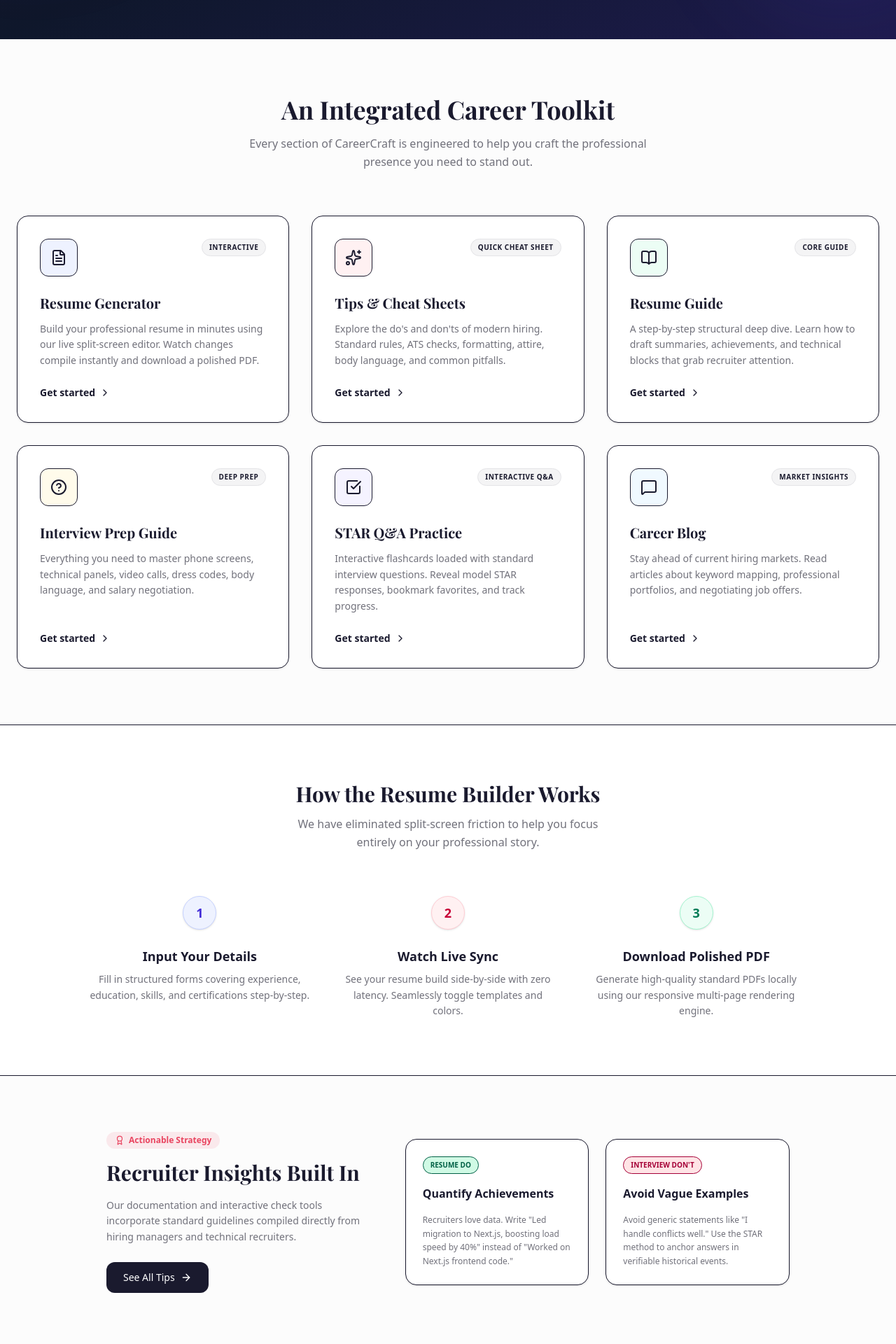
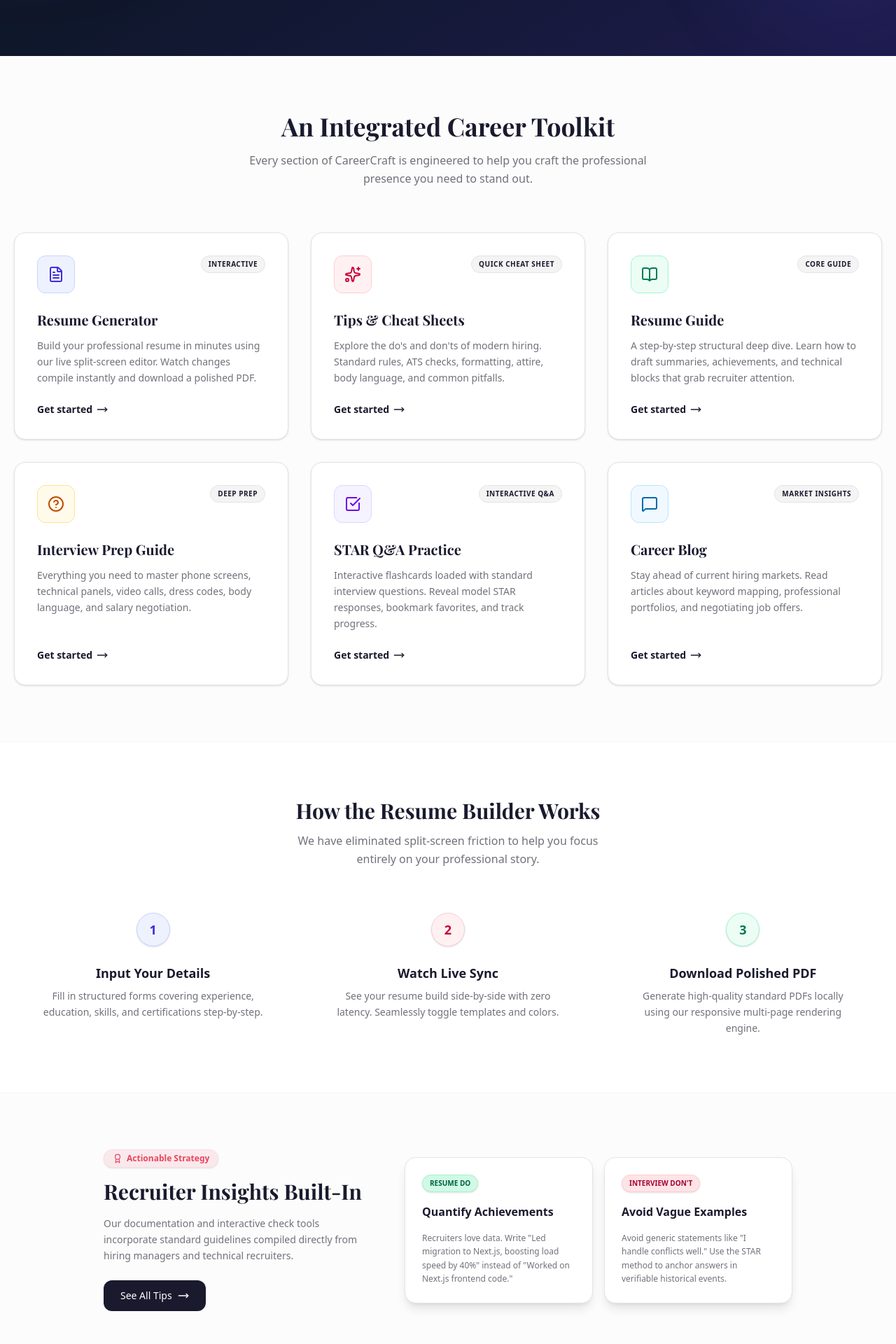
Before and after one commit to Fearless09/CareerCraft, a Next.js app: page / in a window 1280 px wide. Shown: the part 720-2640 px from the top of the page at 70% size. Built offline with nearby package versions, Linux system fonts and the light colour scheme.

Commit message:
Home page refactor

```diff
--- a/src/app/globals.css
+++ b/src/app/globals.css
@@ -75,15 +75,15 @@
   }
 }
 
-.animate-fade-in-up {
+@utility animate-fade-in-up {
   animation: fadeInUp 0.5s cubic-bezier(0.16, 1, 0.3, 1) forwards;
 }
 
-.animate-fade-in {
+@utility animate-fade-in {
   animation: fadeIn 0.4s ease-out forwards;
 }
 
-.animate-slide-in-right {
+@utility animate-slide-in-right {
   animation: slideInRight 0.5s cubic-bezier(0.16, 1, 0.3, 1) forwards;
 }
 
@@ -123,3 +123,11 @@
     min-height: 100% !important;
   }
 }
+
+@utility wrapper {
+  @apply mx-auto w-full max-w-7xl px-5;
+}
+
+@utility transition-300 {
+  @apply transition-all duration-300 ease-in-out;
+}
--- a/src/app/layout.tsx
+++ b/src/app/layout.tsx
@@ -40,7 +40,7 @@
         <AppProvider>
           <Navbar />
           {/* Main content pushed down to avoid navbar overlap */}
-          <main className="flex min-h-[calc(100vh-250px)] flex-1 flex-col pt-[60px] md:pt-[76px]">
+          <main className="flex min-h-[calc(100vh-250px)] flex-1 flex-col pt-15 md:pt-19">
             {children}
           </main>
           <Footer />
--- a/src/app/page.tsx
+++ b/src/app/page.tsx
@@ -6,96 +6,35 @@
   HelpCircle,
   CheckSquare,
   MessageSquare,
-  ArrowRight,
   TrendingUp,
   Award,
   Video,
-  ChevronRight,
+  MoveRight,
 } from "lucide-react";
 import { cn } from "@/lib/utils";
 
 export default function Home() {
-  const directoryCards = [
-    {
-      title: "Resume Generator",
-      description:
-        "Build your professional resume in minutes using our live split-screen editor. Watch changes compile instantly and download a polished PDF.",
-      href: "/generator",
-      icon: FileText,
-      color:
-        "bg-indigo-50 border-indigo-150 text-indigo-700 hover:bg-indigo-100/50",
-      badge: "Interactive",
-    },
-    {
-      title: "Tips & Cheat Sheets",
-      description:
-        "Explore the do's and don'ts of modern hiring. Standard rules, ATS checks, formatting, attire, body language, and common pitfalls.",
-      href: "/tips",
-      icon: Sparkles,
-      color: "bg-rose-50 border-rose-150 text-rose-700 hover:bg-rose-100/50",
-      badge: "Quick Cheat Sheet",
-    },
-    {
-      title: "Resume Guide",
-      description:
-        "A step-by-step structural deep dive. Learn how to draft summaries, achievements, and technical blocks that grab recruiter attention.",
-      href: "/resume-guide",
-      icon: BookOpen,
-      color:
-        "bg-emerald-50 border-emerald-150 text-emerald-700 hover:bg-emerald-100/50",
-      badge: "Core Guide",
-    },
-    {
-      title: "Interview Prep Guide",
-      description:
-        "Everything you need to master phone screens, technical panels, video calls, dress codes, body language, and salary negotiation.",
-      href: "/interview-guide",
-      icon: HelpCircle,
-      color:
-        "bg-amber-50 border-amber-150 text-amber-700 hover:bg-amber-100/50",
-      badge: "Deep Prep",
-    },
-    {
-      title: "STAR Q&A Practice",
-      description:
-        "Interactive flashcards loaded with standard interview questions. Reveal model STAR responses, bookmark favorites, and track progress.",
-      href: "/interview-practice",
-      icon: CheckSquare,
-      color:
-        "bg-violet-50 border-violet-150 text-violet-700 hover:bg-violet-100/50",
-      badge: "Interactive Q&A",
-    },
-    {
-      title: "Career Blog",
-      description:
-        "Stay ahead of current hiring markets. Read articles about keyword mapping, professional portfolios, and negotiating job offers.",
-      href: "/blog",
-      icon: MessageSquare,
-      color: "bg-sky-50 border-sky-150 text-sky-700 hover:bg-sky-100/50",
-      badge: "Market Insights",
-    },
-  ];
+  return (
+    <section className="w-full overflow-x-hidden bg-zinc-50/50 font-sans">
+      {/* 1. Hero Section */}
+      <section
+        id="hero"
+        className="from-primary relative flex min-h-[calc(100dvh-76px)] flex-col items-center justify-center overflow-hidden bg-linear-to-br via-slate-900 to-indigo-950 px-5 py-20 text-white lg:py-28"
+      >
+        {/* Dynamic backdrop accent rings */}
+        <div className="bg-accent/10 absolute top-1/4 -left-36 size-96 rounded-full blur-3xl" />
+        <div className="absolute -right-20 bottom-10 size-80 rounded-full bg-indigo-500/10 blur-3xl" />
 
-  return (
-    <div className="flex w-full flex-1 flex-col overflow-x-hidden bg-zinc-50/50 font-sans">
-      {/* 1. Hero Section */}
-      <section className="from-primary relative overflow-hidden bg-gradient-to-br via-slate-900 to-indigo-950 px-6 py-20 text-white lg:py-28">
-        {/* Dynamic backdrop accent rings */}
-        <div className="bg-accent/10 absolute top-1/4 -left-36 h-96 w-96 rounded-full blur-3xl" />
-        <div className="absolute -right-20 bottom-10 h-80 w-80 rounded-full bg-indigo-500/10 blur-3xl" />
-
-        <div className="relative z-10 mx-auto max-w-6xl text-center">
-          <div className="text-accent animate-fade-in mb-6 inline-flex items-center gap-2 rounded-full border border-white/10 bg-white/10 px-3 py-1 text-xs font-semibold">
-            <TrendingUp className="h-3.5 w-3.5" />
+        <main className="relative z-10 mx-auto max-w-6xl text-center">
+          <div className="text-accent mb-6 inline-flex items-center gap-2 rounded-full border border-white/10 bg-white/10 px-3 py-1 text-xs font-semibold">
+            <TrendingUp className="size-3.5" />
             Designed for the 2026 Hiring Landscape
           </div>
 
           <h1 className="font-display mx-auto mb-6 max-w-4xl text-4xl leading-tight font-extrabold tracking-tight sm:text-5xl lg:text-6xl">
             Craft Your Career.
             <br />
-            <span className="text-accent bg-clip-text">
-              Land the Dream Job.
-            </span>
+            <span className="text-accent">Land the Dream Job.</span>
           </h1>
 
           <p className="font-body mx-auto mb-10 max-w-2xl text-lg leading-relaxed text-zinc-300 sm:text-xl">
@@ -107,24 +46,24 @@
           <div className="mx-auto mb-14 flex max-w-sm flex-col justify-center gap-4 sm:max-w-none sm:flex-row">
             <Link
               href="/generator"
-              className="bg-accent hover:bg-accent/90 hover:shadow-accent/20 flex items-center justify-center gap-2 rounded-xl px-8 py-4 font-medium text-white shadow-lg transition-all duration-200 hover:-translate-y-0.5 active:translate-y-0"
+              className="bg-accent hover:bg-accent/90 hover:shadow-accent/20 transition-300 group flex items-center justify-center gap-2 rounded-xl px-8 py-4 font-medium text-white shadow-lg hover:-translate-y-0.5 active:translate-y-0"
             >
               Build Your Resume
-              <ArrowRight className="h-5 w-5" />
+              <MoveRight className="transition-300 size-5 group-hover:translate-x-1" />
             </Link>
             <Link
               href="/resume-guide"
-              className="flex items-center justify-center gap-2 rounded-xl border border-white/15 bg-white/10 px-8 py-4 font-medium transition-all duration-200 hover:-translate-y-0.5 hover:bg-white/15 active:translate-y-0"
+              className="transition-300 flex items-center justify-center gap-2 rounded-xl border border-white/15 bg-white/10 px-8 py-4 font-medium hover:-translate-y-0.5 hover:bg-white/15 active:translate-y-0"
             >
               Read the Guides
             </Link>
           </div>
-        </div>
+        </main>
       </section>
 
       {/* 2. Page Directory Grid */}
-      <section className="mx-auto w-full max-w-7xl px-6 py-20">
-        <div className="mb-16 text-center">
+      <section id="tools" className="wrapper py-20">
+        <header className="mb-16 text-center">
           <h2 className="font-display text-primary mb-4 text-3xl font-bold sm:text-4xl">
             An Integrated Career Toolkit
           </h2>
@@ -132,29 +71,24 @@
             Every section of CareerCraft is engineered to help you craft the
             professional presence you need to stand out.
           </p>
-        </div>
+        </header>
 
-        <div className="grid grid-cols-1 gap-6 sm:gap-8 md:grid-cols-2 lg:grid-cols-3">
-          {directoryCards.map((card, idx) => {
-            const Icon = card.icon;
-            return (
+        <main className="grid grid-cols-1 gap-6 sm:gap-8 md:grid-cols-2 lg:grid-cols-3">
+          {directoryCards.map((card) => (
             <div
               key={card.title}
-                className={cn(
-                  "animate-fade-in-up flex flex-col rounded-2xl border bg-white p-8 shadow-sm transition-all duration-300 hover:-translate-y-1 hover:shadow-md",
-                  `[animation-delay:${idx * 75}ms]`,
-                )}
+              className="transition-300 group flex flex-col rounded-2xl border border-zinc-200 bg-white p-8 shadow-sm hover:-translate-y-1 hover:shadow-md"
             >
               <div className="mb-6 flex items-start justify-between">
                 <span
                   className={cn(
-                      "rounded-xl border p-3.5",
-                      card.color.split(" ")[0],
-                      card.color.split(" ")[1],
+                    "transition-300 rounded-xl border p-3.5",
+                    card.color,
                   )}
                 >
-                    <Icon className="h-6 w-6" />
+                  <card.icon className="size-6" />
                 </span>
+
                 <span className="text-zinc-650 rounded-full border border-zinc-200 bg-zinc-100 px-2.5 py-1 text-[10px] font-bold tracking-wider uppercase">
                   {card.badge}
                 </span>
@@ -170,21 +104,23 @@
 
               <Link
                 href={card.href}
-                  className="text-primary group hover:text-accent inline-flex w-fit items-center gap-1.5 text-sm font-semibold transition-colors"
+                className="text-primary group hover:text-accent transition-300 inline-flex w-fit items-center gap-1.5 text-sm font-semibold"
               >
                 Get started
-                  <ChevronRight className="h-4 w-4 transition-transform group-hover:translate-x-0.5" />
+                <MoveRight className="transition-300 size-4 group-hover:translate-x-0.5" />
               </Link>
             </div>
-            );
-          })}
-        </div>
+          ))}
+        </main>
       </section>
 
       {/* 3. How It Works Section */}
-      <section className="border-zinc-150 border-y bg-white px-6 py-20">
-        <div className="mx-auto max-w-5xl">
-          <div className="mb-16 text-center">
+      <section
+        id="how-it-works"
+        className="border-y border-zinc-100 bg-white py-20"
+      >
+        <section className="wrapper">
+          <header className="mb-16 text-center">
             <h2 className="font-display text-primary mb-3 text-3xl font-bold">
               How the Resume Builder Works
             </h2>
@@ -192,62 +128,43 @@
               We have eliminated split-screen friction to help you focus
               entirely on your professional story.
             </p>
-          </div>
+          </header>
 
-          <div className="relative grid grid-cols-1 gap-10 md:grid-cols-3">
+          <main className="grid grid-cols-1 gap-6 md:grid-cols-3">
             {/* Steps */}
-            <div className="flex flex-col items-center text-center">
-              <span className="mb-6 flex h-12 w-12 items-center justify-center rounded-full border border-indigo-200 bg-indigo-50 text-lg font-bold text-indigo-700 shadow-sm">
-                1
+            {howItWorks.map(({ color, description, id, title }) => (
+              <div key={id} className="flex flex-col items-center text-center">
+                <span
+                  className={cn(
+                    "mb-6 flex size-12 items-center justify-center rounded-full border text-lg font-bold shadow-sm",
+                    color,
+                  )}
+                >
+                  {id}
                 </span>
-              <h3 className="text-primary mb-2 text-lg font-bold">
-                Input Your Details
-              </h3>
+                <h3 className="text-primary mb-2 text-lg font-bold">{title}</h3>
                 <p className="max-w-xs text-sm leading-relaxed text-zinc-500">
-                Fill in structured forms covering experience, education, skills,
-                and certifications step-by-step.
+                  {description}
                 </p>
               </div>
-
-            <div className="flex flex-col items-center text-center">
-              <span className="mb-6 flex h-12 w-12 items-center justify-center rounded-full border border-rose-200 bg-rose-50 text-lg font-bold text-rose-700 shadow-sm">
-                2
-              </span>
-              <h3 className="text-primary mb-2 text-lg font-bold">
-                Watch Live Sync
-              </h3>
-              <p className="max-w-xs text-sm leading-relaxed text-zinc-500">
-                See your resume build side-by-side with zero latency. Seamlessly
-                toggle templates and colors.
-              </p>
-            </div>
-
-            <div className="flex flex-col items-center text-center">
-              <span className="mb-6 flex h-12 w-12 items-center justify-center rounded-full border border-emerald-200 bg-emerald-50 text-lg font-bold text-emerald-700 shadow-sm">
-                3
-              </span>
-              <h3 className="text-primary mb-2 text-lg font-bold">
-                Download Polished PDF
-              </h3>
-              <p className="max-w-xs text-sm leading-relaxed text-zinc-500">
-                Generate high-quality standard PDFs locally using our responsive
-                multi-page rendering engine.
-              </p>
-            </div>
-          </div>
-        </div>
+            ))}
+          </main>
+        </section>
       </section>
 
       {/* 4. Tips Snapshot Row */}
-      <section className="mx-auto w-full max-w-5xl px-6 py-20">
-        <div className="grid grid-cols-1 items-center gap-12 lg:grid-cols-12">
-          <div className="lg:col-span-5">
-            <span className="bg-accent/10 text-accent mb-4 inline-flex items-center gap-1.5 rounded-full px-3 py-1 text-xs font-semibold">
-              <Award className="h-3.5 w-3.5" />
+      <section
+        id="tips"
+        className="wrapper grid max-w-5xl grid-cols-1 items-center gap-8 py-20 lg:grid-cols-12 lg:gap-12"
+      >
+        <main className="lg:col-span-5">
+          <span className="bg-accent/10 text-accent border-accent/5 mb-4 inline-flex items-center gap-1.5 rounded-full border px-3 py-1 text-xs font-semibold shadow">
+            <Award className="size-3.5" />
             Actionable Strategy
           </span>
+
           <h2 className="font-display text-primary mb-4 text-3xl leading-tight font-bold">
-              Recruiter Insights Built In
+            Recruiter Insights Built-In
           </h2>
           <p className="mb-6 text-sm leading-relaxed text-zinc-500">
             Our documentation and interactive check tools incorporate standard
@@ -256,52 +173,44 @@
           </p>
           <Link
             href="/tips"
-              className="bg-primary inline-flex items-center gap-2 rounded-xl px-6 py-3 text-sm font-medium text-white transition-colors hover:bg-slate-900"
+            className="bg-primary transition-300 group inline-flex items-center gap-2 rounded-xl px-6 py-3 text-sm font-medium text-white hover:bg-slate-900"
           >
             See All Tips
-              <ArrowRight className="h-4 w-4" />
+            <MoveRight className="transition-300 size-4 group-hover:translate-x-1" />
           </Link>
-          </div>
+        </main>
 
-          <div className="grid grid-cols-1 gap-6 sm:grid-cols-2 lg:col-span-7">
-            <div className="border-zinc-150 flex flex-col gap-4 rounded-2xl border bg-white p-6 shadow-sm">
-              <span className="border-emerald-250 w-fit rounded-full border bg-emerald-100 px-2.5 py-1 text-[10px] font-extrabold text-emerald-800 uppercase">
-                Resume Do
+        <main className="grid grid-cols-1 gap-4 sm:grid-cols-2 lg:col-span-7">
+          {tips.map(({ des, id, idColors, title }) => (
+            <div
+              key={id}
+              className="flex flex-col gap-4 rounded-2xl border border-zinc-200 bg-white p-6 shadow-lg"
+            >
+              <span
+                className={cn(
+                  "w-fit rounded-full border px-2.5 py-1 text-[10px] font-extrabold uppercase shadow",
+                  idColors,
+                )}
+              >
+                {id}
               </span>
-              <h3 className="text-primary text-base font-bold">
-                Quantify Achievements
-              </h3>
+              <h3 className="text-primary text-base font-bold">{title}</h3>
               <p className="flex-1 text-xs leading-relaxed text-zinc-500">
-                Recruiters love data. Write &quot;Led migration to Next.js,
-                boosting load speed by 40%&quot; instead of &quot;Worked on
-                Next.js frontend code.&quot;
+                {des}
               </p>
             </div>
-
-            <div className="border-zinc-150 flex flex-col gap-4 rounded-2xl border bg-white p-6 shadow-sm">
-              <span className="border-rose-250 w-fit rounded-full border bg-rose-100 px-2.5 py-1 text-[10px] font-extrabold text-rose-800 uppercase">
-                Interview Don&apos;t
-              </span>
-              <h3 className="text-primary text-base font-bold">
-                Avoid Vague Examples
-              </h3>
-              <p className="flex-1 text-xs leading-relaxed text-zinc-500">
-                Avoid generic statements like &quot;I handle conflicts
-                well.&quot; Use the STAR method to anchor answers in verifiable
-                historical events.
-              </p>
-            </div>
-          </div>
-        </div>
+          ))}
+        </main>
       </section>
 
       {/* 5. Practice Q&A CTA Banner */}
-      <section className="from-primary relative overflow-hidden bg-gradient-to-r to-indigo-950 px-6 py-16 text-center text-white">
-        <div className="pointer-events-none absolute top-0 left-0 h-full w-full bg-[radial-gradient(ellipse_at_top,_var(--tw-gradient-stops))] from-indigo-500/10 via-transparent to-transparent" />
-
-        <div className="relative z-10 mx-auto flex max-w-3xl flex-col items-center">
+      <section
+        id="cta"
+        className="from-primary relative overflow-hidden bg-linear-to-t to-indigo-950 py-16 text-center text-white"
+      >
+        <main className="wrapper relative z-10 flex max-w-3xl flex-col items-center">
           <span className="text-accent mb-6 rounded-full bg-white/10 p-3">
-            <Video className="h-6 w-6" />
+            <Video className="size-6" />
           </span>
           <h2 className="font-display mb-4 text-3xl font-bold">
             Master the STAR Interview Method
@@ -313,12 +222,113 @@
           </p>
           <Link
             href="/interview-practice"
-            className="bg-accent hover:bg-accent/90 hover:shadow-accent/10 rounded-xl px-8 py-3.5 font-medium text-white shadow-md transition-all duration-200"
+            className="bg-accent hover:bg-accent/90 hover:shadow-accent/20 transition-300 rounded-xl px-8 py-3.5 font-medium text-white shadow-md"
           >
             Practice Q&A Online
           </Link>
-        </div>
+        </main>
       </section>
-    </div>
+    </section>
   );
 }
+
+const directoryCards = [
+  {
+    title: "Resume Generator",
+    description:
+      "Build your professional resume in minutes using our live split-screen editor. Watch changes compile instantly and download a polished PDF.",
+    href: "/generator",
+    icon: FileText,
+    color:
+      "bg-indigo-50 border-indigo-200 text-indigo-700 group-hover:bg-indigo-100/50",
+    badge: "Interactive",
+  },
+  {
+    title: "Tips & Cheat Sheets",
+    description:
+      "Explore the do's and don'ts of modern hiring. Standard rules, ATS checks, formatting, attire, body language, and common pitfalls.",
+    href: "/tips",
+    icon: Sparkles,
+    color:
+      "bg-rose-50 border-rose-200 text-rose-700 group-hover:bg-rose-100/50",
+    badge: "Quick Cheat Sheet",
+  },
+  {
+    title: "Resume Guide",
+    description:
+      "A step-by-step structural deep dive. Learn how to draft summaries, achievements, and technical blocks that grab recruiter attention.",
+    href: "/resume-guide",
+    icon: BookOpen,
+    color:
+      "bg-emerald-50 border-emerald-200 text-emerald-700 group-hover:bg-emerald-100/50",
+    badge: "Core Guide",
+  },
+  {
+    title: "Interview Prep Guide",
+    description:
+      "Everything you need to master phone screens, technical panels, video calls, dress codes, body language, and salary negotiation.",
+    href: "/interview-guide",
+    icon: HelpCircle,
+    color:
+      "bg-amber-50 border-amber-200 text-amber-700 group-hover:bg-amber-100/50",
+    badge: "Deep Prep",
+  },
+  {
+    title: "STAR Q&A Practice",
+    description:
+      "Interactive flashcards loaded with standard interview questions. Reveal model STAR responses, bookmark favorites, and track progress.",
+    href: "/interview-practice",
+    icon: CheckSquare,
+    color:
+      "bg-violet-50 border-violet-200 text-violet-700 group-hover:bg-violet-100/50",
+    badge: "Interactive Q&A",
+  },
+  {
+    title: "Career Blog",
+    description:
+      "Stay ahead of current hiring markets. Read articles about keyword mapping, professional portfolios, and negotiating job offers.",
+    href: "/blog",
+    icon: MessageSquare,
+    color: "bg-sky-50 border-sky-200 text-sky-700 group-hover:bg-sky-100/50",
+    badge: "Market Insights",
+  },
+];
+
+const howItWorks = [
+  {
+    id: 1,
+    title: "Input Your Details",
+    description:
+      "Fill in structured forms covering experience, education, skills, and certifications step-by-step.",
+    color: "text-indigo-700 border-indigo-200 bg-indigo-50",
+  },
+  {
+    id: 2,
+    title: "Watch Live Sync",
+    description:
+      "See your resume build side-by-side with zero latency. Seamlessly toggle templates and colors.",
+    color: "border-rose-200 bg-rose-50 text-rose-700",
+  },
+  {
+    id: 3,
+    title: "Download Polished PDF",
+    description:
+      "Generate high-quality standard PDFs locally using our responsive multi-page rendering engine.",
+    color: "border-emerald-200 bg-emerald-50 text-emerald-700",
+  },
+];
+
+const tips = [
+  {
+    id: "Resume Do",
+    idColors: "text-emerald-800 bg-emerald-100 border-emerald-200",
+    title: "Quantify Achievements",
+    des: `Recruiters love data. Write "Led migration to Next.js, boosting load speed by 40%" instead of "Worked on Next.js frontend code."`,
+  },
+  {
+    id: "Interview Don't",
+    idColors: "bg-rose-100 text-rose-800 border-rose-200",
+    title: "Avoid Vague Examples",
+    des: `Avoid generic statements like "I handle conflicts well." Use the STAR method to anchor answers in verifiable historical events.`,
+  },
+];
```
Also changed, not shown: src/components/layout/Footer.tsx (+80 -88 lines), src/components/layout/Navbar.tsx (+28 -38 lines), src/components/shared/Svgs.tsx (added, +29 -0 lines). Lines whose indentation alone changed are shown as unchanged.
